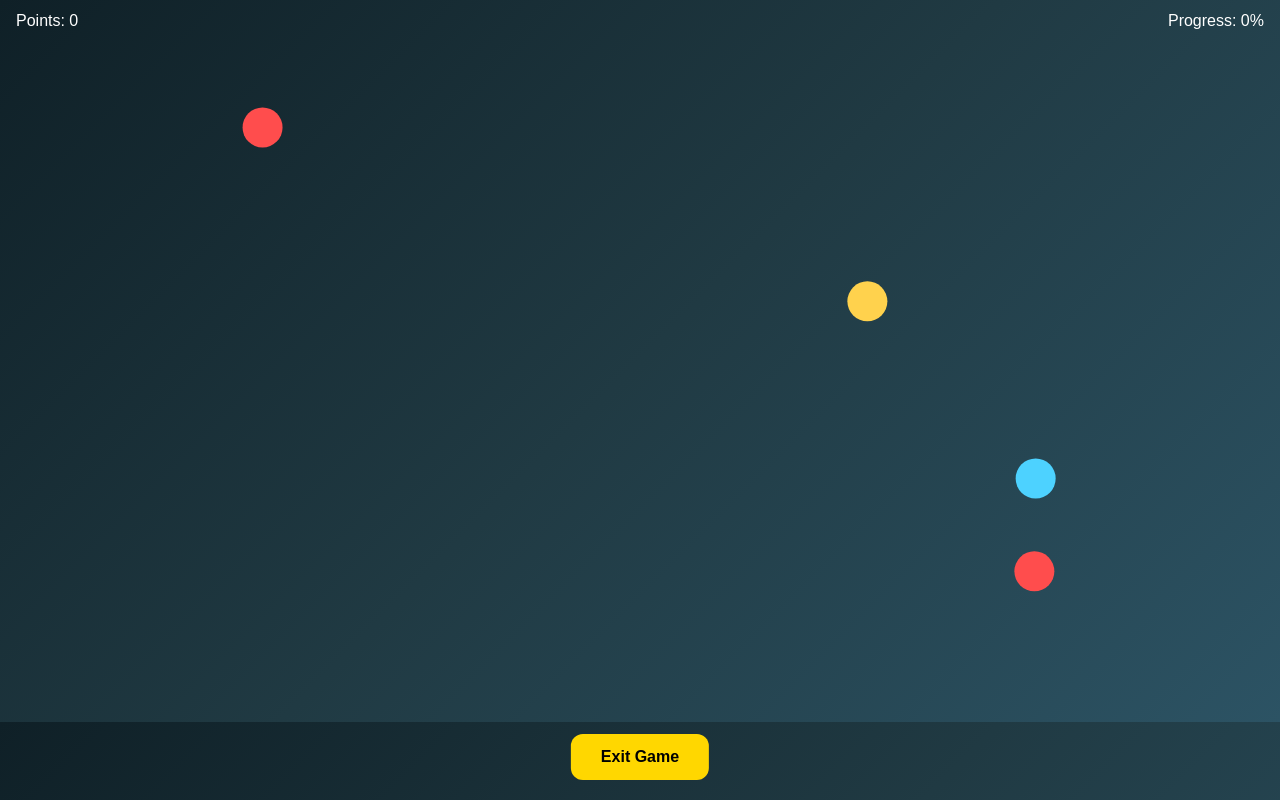
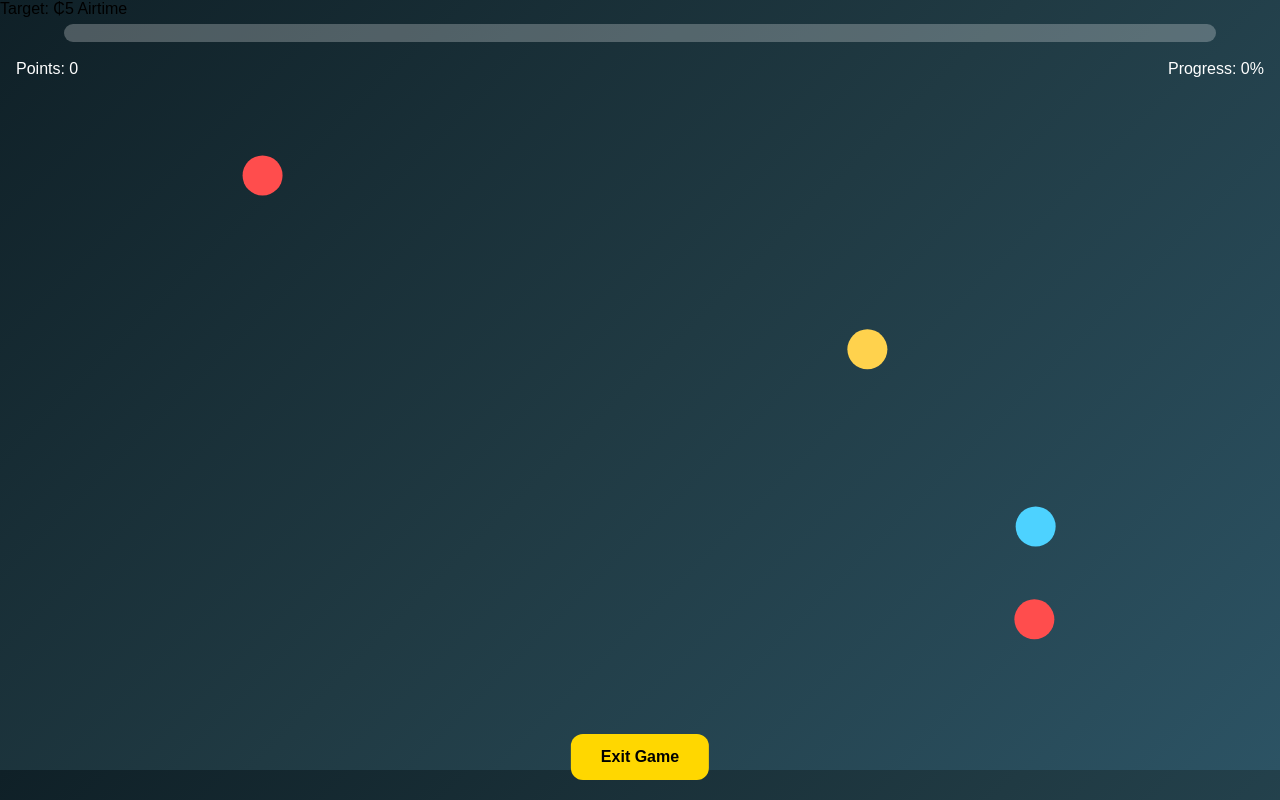
Before and after one commit to play2earnarena/play2earn-arena, a plain HTML site: page bubble.html in a window 1280 px wide. Drawn offline with Linux system fonts and the light colour scheme; sample sign-in values are in the browser's storage.

Commit message:
bubble.html

```diff
--- a/bubble.html
+++ b/bubble.html
@@ -6,7 +6,13 @@
   <meta name="viewport" content="width=device-width, initial-scale=1.0">
   <link rel="stylesheet" href="style.css">
 </head>
-<body>
+<body><!-- Reward Progress Bar -->
+<div id="rewardBox">
+  <span id="rewardText">Target: ₵5 Airtime</span>
+  <div id="rewardContainer">
+    <div id="rewardFill"></div>
+  </div>
+</div>
 
 <div id="gameUI">
   <div id="topBar">
```
